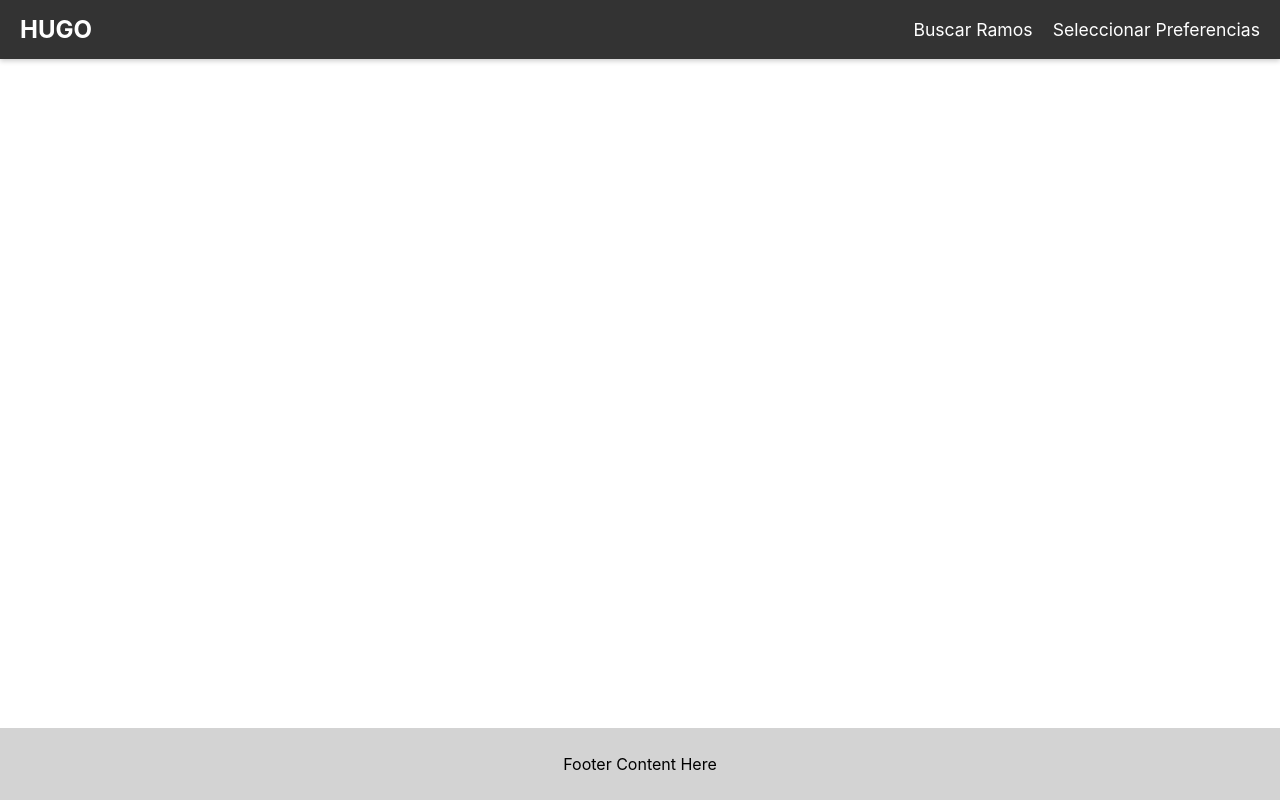
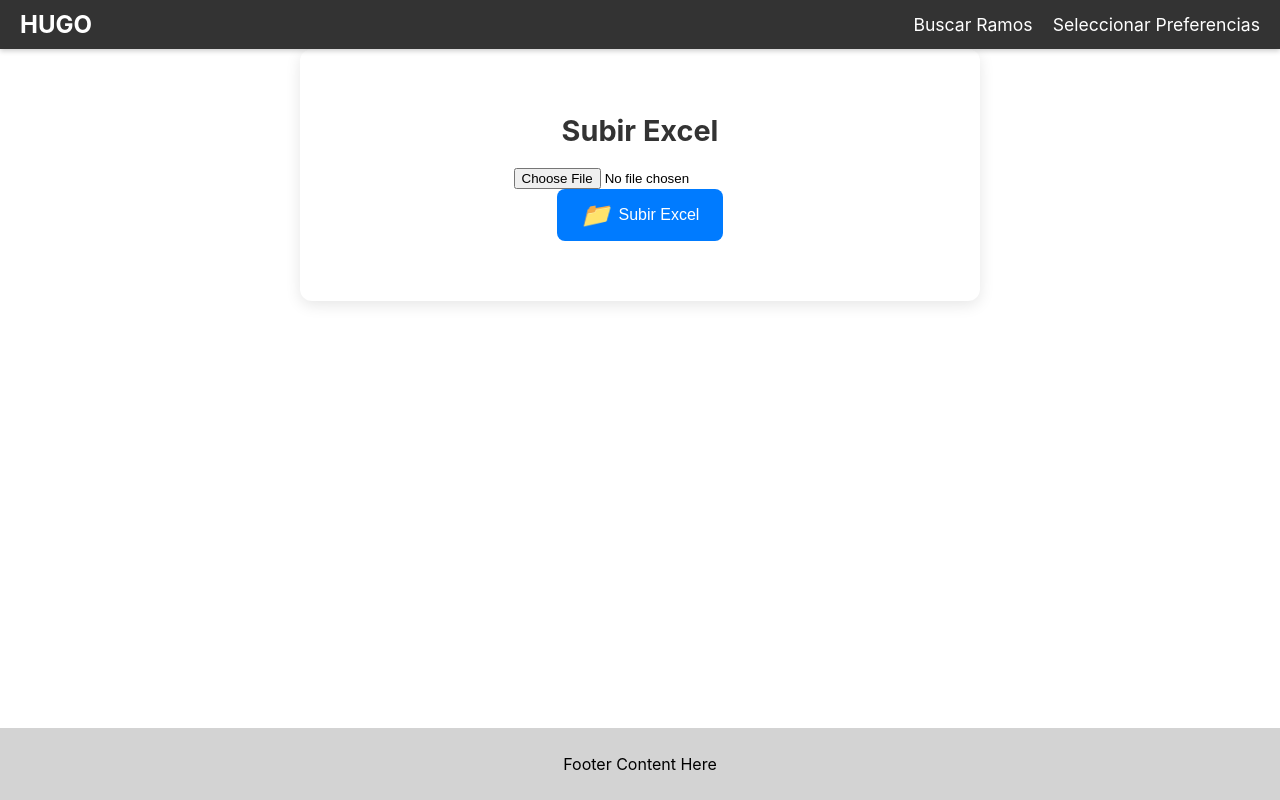
Before and after one commit to AlbertoZuiga/hugo, a React (Create React App) app: page /upload-excel in a window 1280 px wide. Built offline with nearby package versions, Linux system fonts and the light colour scheme.

Commit message:
add view and logic Upload Excel

```diff
--- a/package.json
+++ b/package.json
@@ -12,7 +12,8 @@
     "react-dnd-html5-backend": "^16.0.1",
     "react-dom": "^18.3.1",
     "react-router-dom": "^6.26.2",
-    "web-vitals": "^2.1.4"
+    "web-vitals": "^2.1.4",
+    "xlsx": "^0.18.5"
   },
   "devDependencies": {
     "react-scripts": "5.0.1"
--- a/src/App.js
+++ b/src/App.js
@@ -5,7 +5,8 @@ import Footer from './components/footer/Footer';
 import Home from './pages/home/Home';
 import SearchCourses from './pages/search_courses/SearchCourses';
 import SchedulePreferences from './components/schedule_preferences/SchedulePreferences';
-import Login from './pages/login/Login'; // Importa el componente de login
+import Login from './pages/login/Login';
+import UploadExcel from './pages/upload_excel/UploadExcel';
 
 const App = () => {
     return (
@@ -17,7 +18,8 @@ const App = () => {
                         <Route path="/" element={<Home />} />
                         <Route path="/search-courses" element={<SearchCourses />} />
                         <Route path="/schedule-preferences" element={<SchedulePreferences />} />
-                        <Route path="/login" element={<Login />} /> {/* Nueva ruta para login */}
+                        <Route path="/login" element={<Login />} />
+                        <Route path="/upload-excel" element={<UploadExcel />} /> {/* Nueva ruta para subir Excel */}
                     </Routes>
                 </main>
                 <Footer />
--- /dev/null
+++ b/src/pages/upload_excel/UploadExcel.css
@@ -0,0 +1,110 @@
+/* Contenedor principal */
+.upload-container {
+    display: flex;
+    flex-direction: column;
+    align-items: center;
+    justify-content: center;
+    margin-top: 50px;
+    padding: 40px;
+    border-radius: 12px;
+    background-color: white;
+    box-shadow: 0 4px 15px rgba(0, 0, 0, 0.1);
+    max-width: 600px;
+    margin: 0 auto;
+  }
+
+  .upload-container h2 {
+    font-size: 1.8rem;
+    color: #333;
+    margin-bottom: 20px;
+  }
+
+  /* Botón para subir Excel */
+  .upload-button {
+    background-color: #007bff;
+    color: #fff;
+    padding: 12px 24px;
+    font-size: 1rem;
+    border: none;
+    border-radius: 8px;
+    cursor: pointer;
+    display: flex;
+    align-items: center;
+    gap: 8px; /* Espacio entre el icono y el texto */
+    transition: background-color 0.3s ease;
+  }
+
+  .upload-button:hover {
+    background-color: #0056b3;
+  }
+
+  .upload-button .icon {
+    font-size: 1.5rem;
+  }
+
+  /* Estilo para el archivo seleccionado */
+  .upload-container p {
+    font-size: 1rem;
+    color: #666;
+    margin-top: 15px;
+    font-style: italic;
+  }
+
+  /* Botones adicionales (Cursos, Secciones, etc.) */
+  .extra-buttons {
+    display: flex;
+    justify-content: center;
+    margin-top: 30px;
+    gap: 15px;
+  }
+
+  .extra-button {
+    background-color: #f7f7f7;
+    border: 1px solid #ddd;
+    padding: 10px 20px;
+    font-size: 1rem;
+    color: #333;
+    border-radius: 8px;
+    cursor: pointer;
+    transition: all 0.3s ease;
+    box-shadow: 0 2px 5px rgba(0, 0, 0, 0.1);
+  }
+
+  .extra-button:hover {
+    background-color: #e8e8e8;
+  }
+
+  .extra-button:focus {
+    outline: none;
+    box-shadow: 0 0 5px #007bff;
+  }
+
+  /* Estilo de la barra superior */
+  .navbar {
+    background-color: #333;
+    color: white;
+    padding: 10px 20px;
+    display: flex;
+    justify-content: space-between;
+    align-items: center;
+  }
+
+  .navbar .logo {
+    font-size: 1.5rem;
+    font-weight: bold;
+  }
+
+  .navbar .nav-links {
+    display: flex;
+    gap: 20px;
+  }
+
+  .navbar .nav-links a {
+    color: white;
+    text-decoration: none;
+    font-size: 1rem;
+  }
+
+  .navbar .nav-links a:hover {
+    text-decoration: underline;
+  }
--- /dev/null
+++ b/src/pages/upload_excel/UploadExcel.js
@@ -0,0 +1,61 @@
+import React, { useState } from "react";
+import axios from "axios";
+import "./UploadExcel.css"; // Asegúrate de tener este archivo CSS
+
+const UploadExcel = () => {
+  const [file, setFile] = useState(null); // Estado para almacenar el archivo
+  const [fileName, setFileName] = useState(""); // Estado para almacenar el nombre del archivo
+
+  // Manejar la selección del archivo
+  const handleFileUpload = (event) => {
+    const selectedFile = event.target.files[0];
+    setFile(selectedFile); // Guardar el archivo en el estado
+    setFileName(selectedFile ? selectedFile.name : ""); // Mostrar el nombre del archivo
+  };
+
+  // Enviar el archivo al backend
+  const handleSubmit = async () => {
+    if (!file) {
+      alert("Por favor, selecciona un archivo antes de subirlo.");
+      return;
+    }
+
+    const formData = new FormData();
+    formData.append("file", file); // Añadir el archivo al FormData
+
+    try {
+      const response = await axios.post("http://localhost:8000/upload", formData, {
+        headers: {
+          "Content-Type": "multipart/form-data", // Indicar que es un formulario con archivo
+        },
+      });
+      console.log("Archivo subido exitosamente:", response.data);
+      alert("Archivo subido exitosamente");
+    } catch (error) {
+      console.error("Error al subir el archivo:", error);
+      alert("Hubo un error al subir el archivo");
+    }
+  };
+
+  return (
+    <div className="upload-container">
+      <h2>Subir Excel</h2>
+      {/* Input para seleccionar el archivo */}
+      <input
+        type="file"
+        accept=".xlsx, .xls"
+        onChange={handleFileUpload}
+        className="file-input"
+      />
+      {/* Mostrar el nombre del archivo seleccionado */}
+      {fileName && <p>Archivo seleccionado: {fileName}</p>}
+
+      {/* Botón para enviar el archivo */}
+      <button className="upload-button" onClick={handleSubmit}>
+        <i className="icon">📁</i> Subir Excel
+      </button>
+    </div>
+  );
+};
+
+export default UploadExcel;
```
Also changed, not shown: 2 other files (tests, documents, lock files or other folders).
